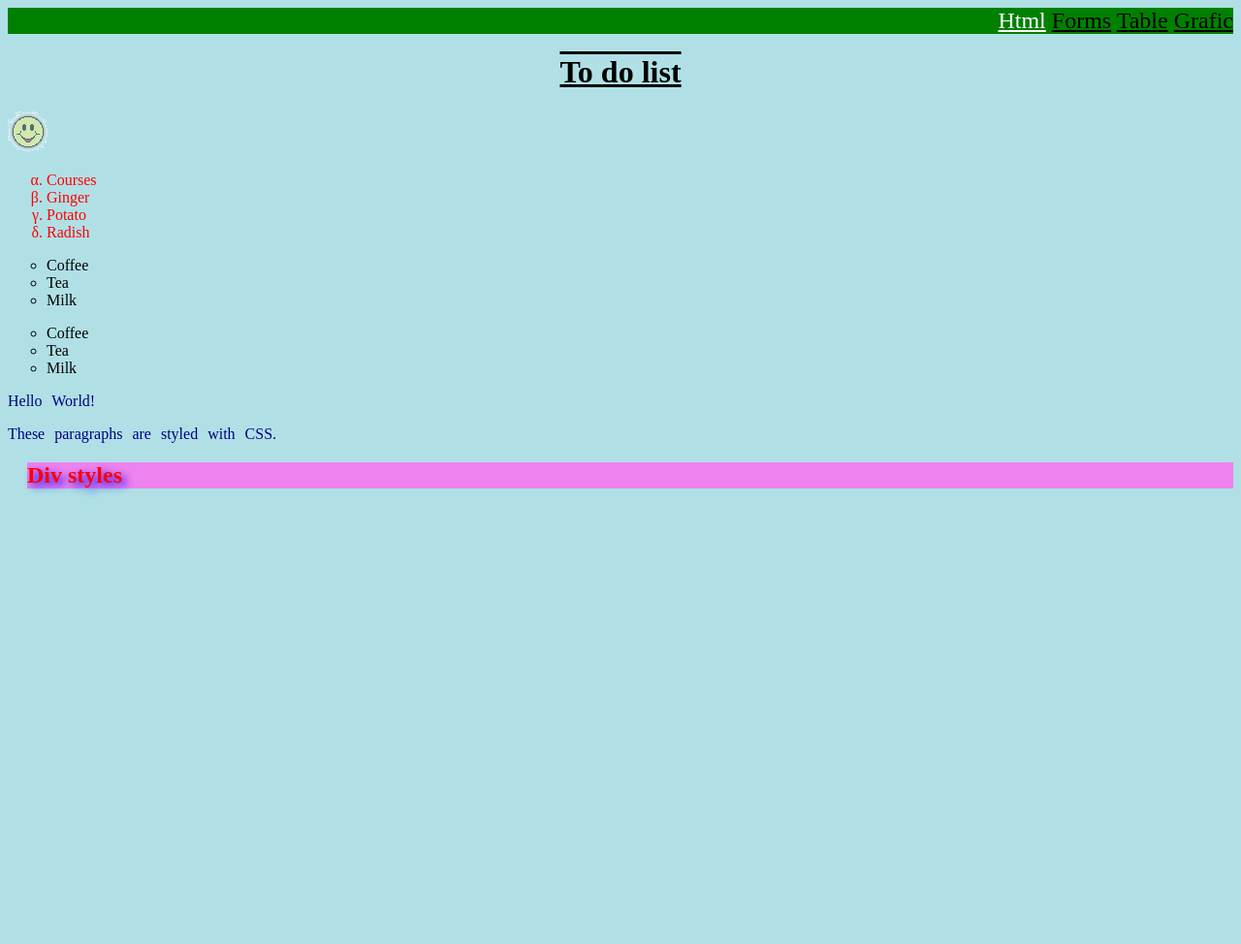
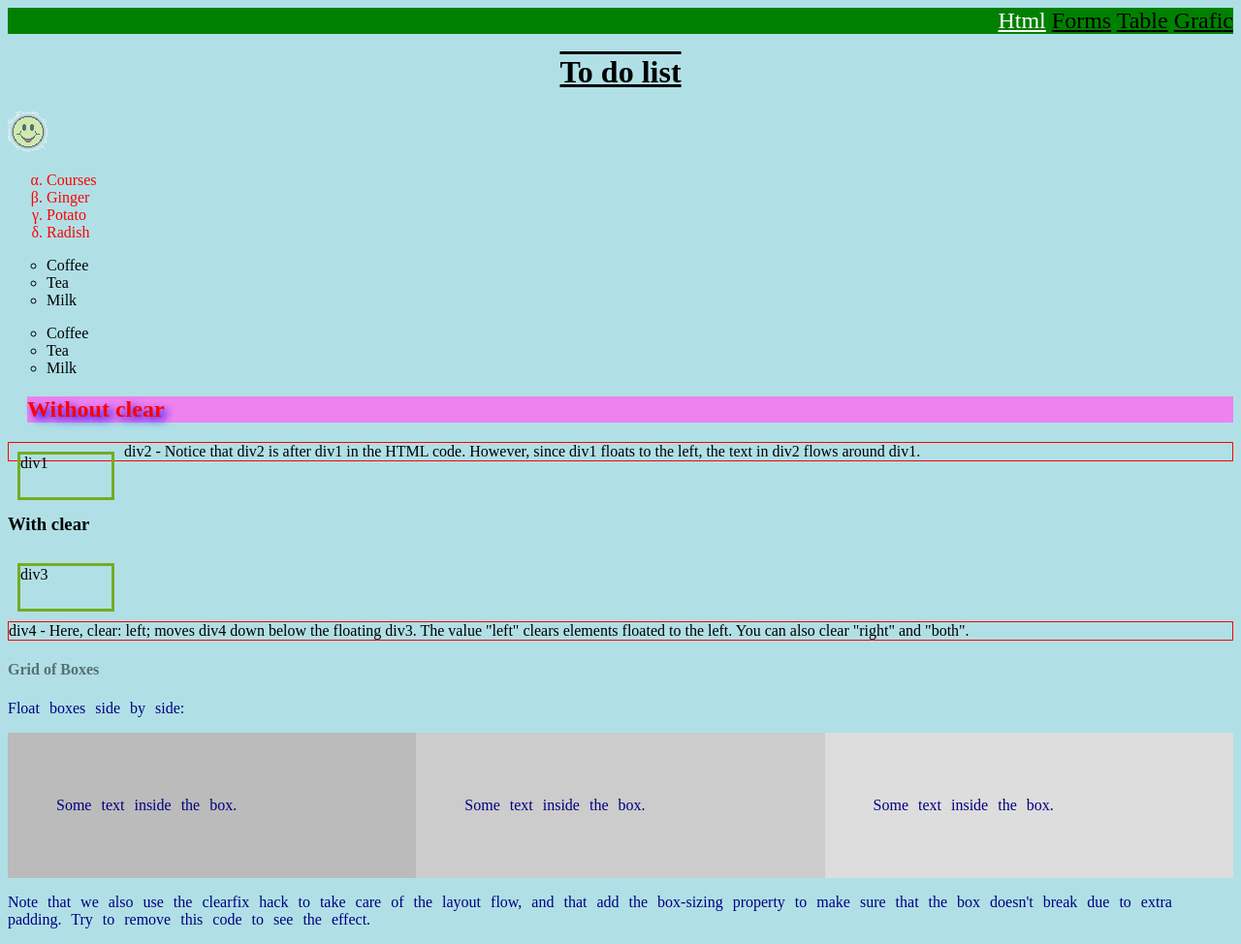
Before and after one commit to Cuciuc/course2, a PHP site: page /htmltodo.html in a window 1280 px wide. Shown: the whole page at 97% size. Before the commit the page ends 510 px from the top, so only its background shows below. Run offline with PHP 8.4, Linux system fonts and the light colour scheme.

Commit message:
float example

```diff
--- a/htmltodo.html
+++ b/htmltodo.html
@@ -44,10 +44,31 @@
       <li>Tea</li>
       <li>Milk</li>
     </ul>
-    <div class="box-orange"><p>Hello World!</p></div>
-    <div class="box-blue">
-      <p>These paragraphs are styled with CSS.</p>
-    </div>
-    <h2>Div styles</h2>
+
+    <h2>Without clear</h2>
+        <div class="div1">div1</div>
+        <div class="div2">div2 - Notice that div2 is after div1 in the HTML code. However, since div1 floats to the left, the text in div2 flows around div1.</div>
+    <br><br>
+
+    <h3>With clear</h3>
+      <div class="div3">div3</div>
+      <div class="div4">div4 - Here, clear: left; moves div4 down below the floating div3. The value "left" clears elements floated to the left. You can also clear "right" and "both".</div>
+
+    <h4>Grid of Boxes</h4>
+    <p>Float boxes side by side:</p>
+      <div class="clearfix">
+        <div class="box" style="background-color:#bbb">
+          <p>Some text inside the box.</p>
+        </div>
+        <div class="box" style="background-color:#ccc">
+          <p>Some text inside the box.</p>
+        </div>
+        <div class="box" style="background-color:#ddd">
+        <p>Some text inside the box.</p>
+        </div>
+      </div>
+
+    <p>Note that we also use the clearfix hack to take care of the layout flow, and that add the box-sizing property to make sure that the box doesn't break due to extra padding. Try to remove this code to see the effect.</p>
+
   </body>
 </html>
--- a/styles/style.css
+++ b/styles/style.css
@@ -181,6 +181,7 @@ button {
   color: black;
 }
 img {
+  float: none;
   opacity: 0.5;
   filter: alpha(opacity=50); /* For IE8 and earlier */
 }
@@ -189,24 +190,6 @@ img:hover {
   opacity: 1.0;
   filter: alpha(opacity=100); /* For IE8 and earlier */
 }
-
-div.background {
-  background: url(terre.jpg) repeat;
-  border: 2px solid black;
-}
-
-div.transbox {
-  margin: 30px;
-  background-color: #ffffff;
-  border: 1px solid black;
-  opacity: 0.6;
-  filter: alpha(opacity=60); /* For IE8 and earlier */
-}
-
-div.transbox p {
-  margin: 5%;
-  font-weight: bold;
-  color: #000000;
 
 .box-orange {
   position: relative;
@@ -220,6 +203,7 @@ div.transbox p {
   background: lightgray;
   border: 5px solid red;
   padding: 20px;
+  float: left;
 }
 
 .box-blue {
@@ -228,3 +212,43 @@ div.transbox p {
   width: 100px;
   position: static;   // Declared as static
 }
+.div1 {
+  float: left;
+  width: 100px;
+  height: 50px;
+  margin: 10px;
+  border: 3px solid #73AD21;
+}
+
+.div2 {
+  border: 1px solid red;
+}
+
+.div3 {
+  float: left;
+  width: 100px;
+  height: 50px;
+  margin: 10px;
+  border: 3px solid #73AD21;
+}
+
+.div4 {
+  border: 1px solid red;
+  clear: left;
+}
+
+* {
+  box-sizing: border-box;
+}
+
+.box {
+  float: left;
+  width: 33.33%;
+  padding: 50px;
+}
+
+.clearfix::after {
+  content: "";
+  clear: both;
+  display: table;
+}
```
Also changed, not shown: table.html (+6 -4 lines).
